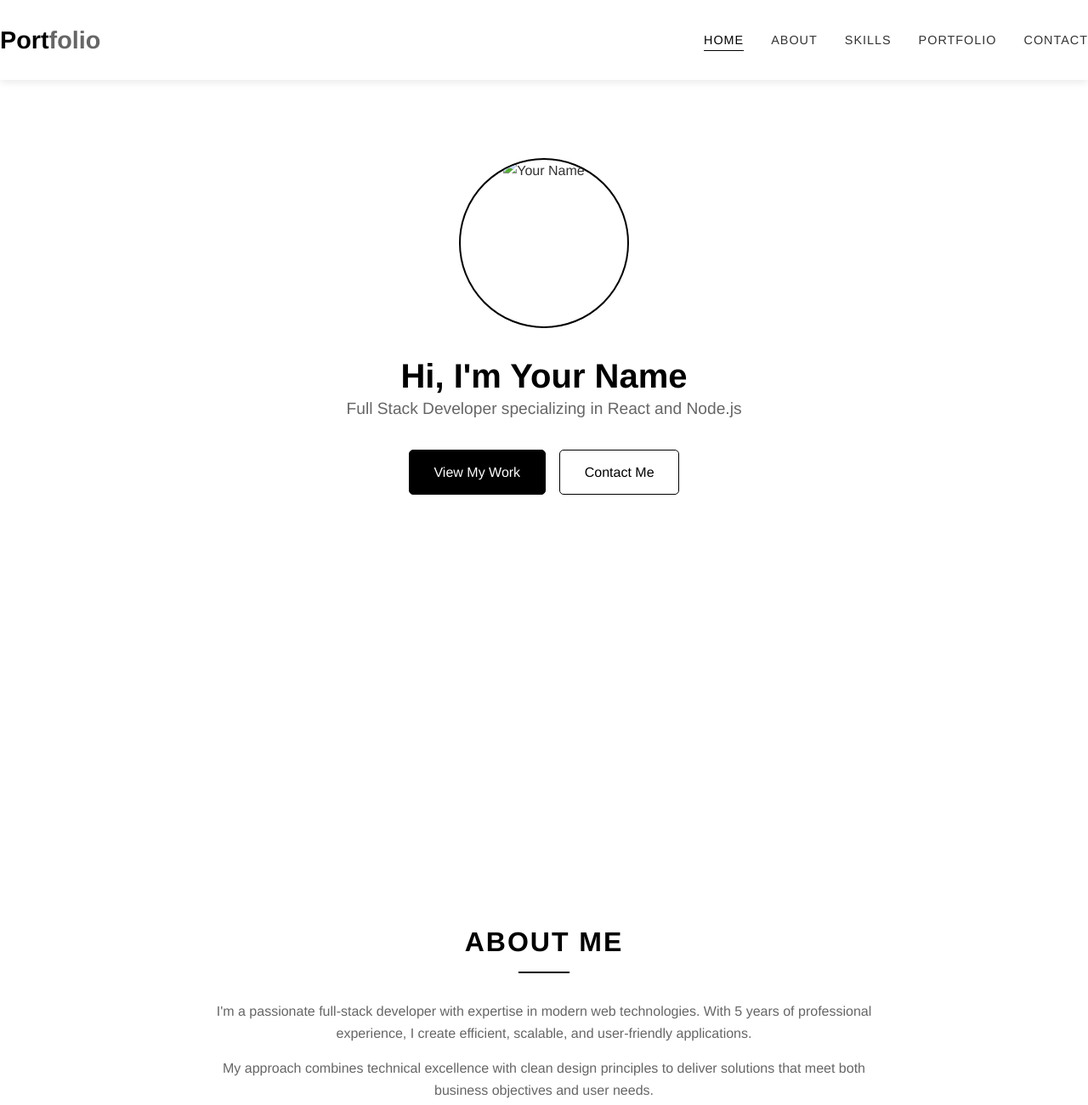
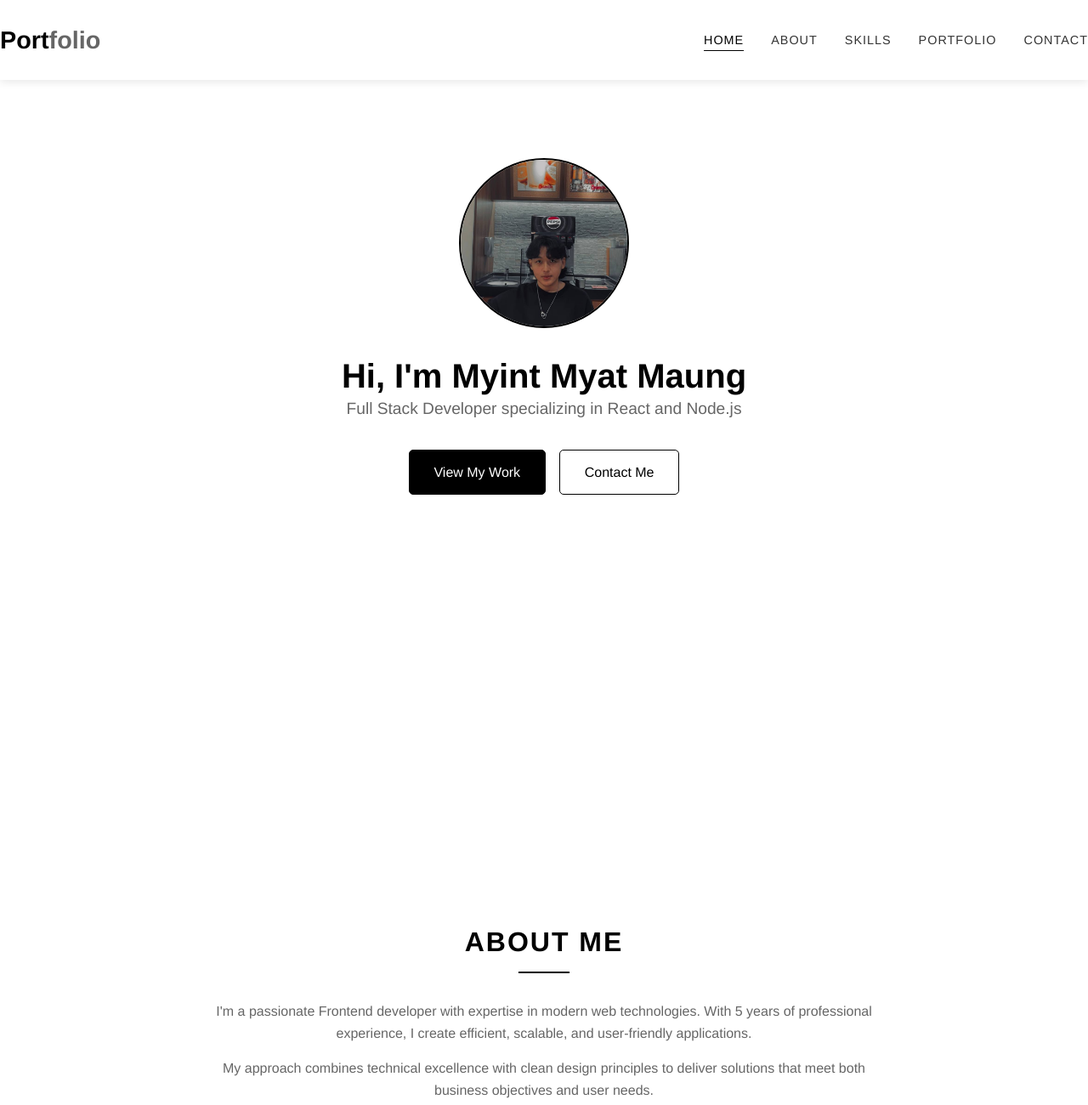
Before and after one commit to marcp20/Myat-Maung-Portfolio, a plain HTML site: page index.html in a window 1280 px wide. Shown: the top 1300 px of the page at 85% size. Drawn offline with Linux system fonts and the light colour scheme.

Commit message:
initial commit

```diff
--- a/index.html
+++ b/index.html
@@ -3,7 +3,7 @@
 <head>
     <meta charset="UTF-8">
     <meta name="viewport" content="width=device-width, initial-scale=1.0">
-    <title>Professional Portfolio</title>
+    <title>Myint Myat Maung Portfolio</title>
     <link rel="stylesheet" href="https://cdnjs.cloudflare.com/ajax/libs/font-awesome/6.4.0/css/all.min.css">
     <link rel="stylesheet" href="css/style.css">
 </head>
@@ -29,9 +29,9 @@
     <section id="home" class="section">
         <div class="hero-content">
             <div class="profile-image">
-                <img src="images/profile.jpg" alt="Your Name">
+                <img src="images/mm.jpg" alt="Your Name">
             </div>
-            <h1>Hi, I'm <span>Your Name</span></h1>
+            <h1>Hi, I'm <span>Myint Myat Maung</span></h1>
             <p class="subtitle">Full Stack Developer specializing in React and Node.js</p>
             <div class="hero-buttons">
                 <a href="#portfolio" class="btn">View My Work</a>
@@ -46,7 +46,7 @@
             <h2 class="section-title">About Me</h2>
             <div class="about-content">
                 <div class="about-text">
-                    <p>I'm a passionate full-stack developer with expertise in modern web technologies. With 5 years of professional experience, I create efficient, scalable, and user-friendly applications.</p>
+                    <p>I'm a passionate Frontend developer with expertise in modern web technologies. With 5 years of professional experience, I create efficient, scalable, and user-friendly applications.</p>
                     <p>My approach combines technical excellence with clean design principles to deliver solutions that meet both business objectives and user needs.</p>
                 </div>
             </div>
```
Also changed, not shown: images/mm.jpg (added).
